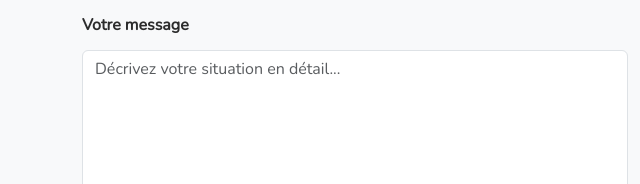
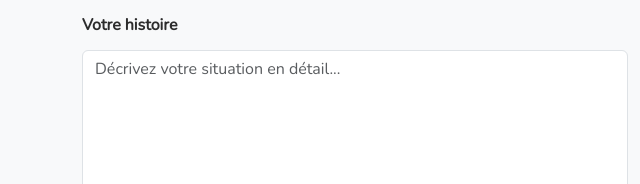
Before and after one commit to Josephine1Diouf/deploiement-solution-frontend, a plain HTML site: page public/paiement1.html in a window 1280 px wide. Shown: the part 259-443 px from the top of the page, 0-640 px from the left. Drawn offline with nearby package versions, Linux system fonts and the light colour scheme.

Commit message:
Update paiement1.html

```diff
--- a/public/paiement1.html
+++ b/public/paiement1.html
@@ -61,7 +61,7 @@
             <input type="email" class="form-control" id="email" required placeholder="votre@email.com" />
           </div>
           <div class="mb-3">
-            <label for="message" class="form-label"><strong>Votre message</strong></label>
+            <label for="message" class="form-label"><strong>Votre histoire</strong></label>
             <textarea class="form-control" rows="8" id="message" required placeholder="Décrivez votre situation en détail..."></textarea>
           </div>
         </form>
```
